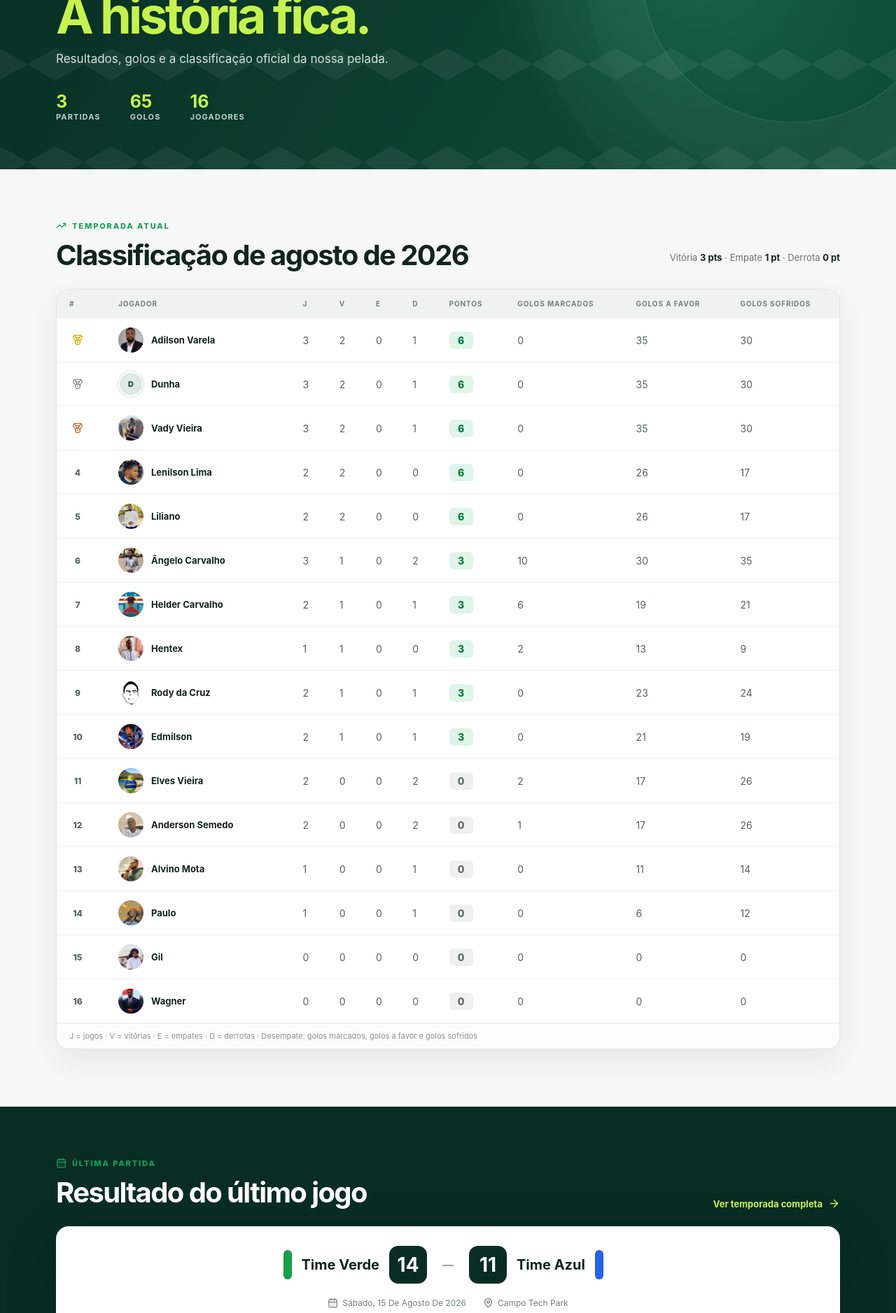
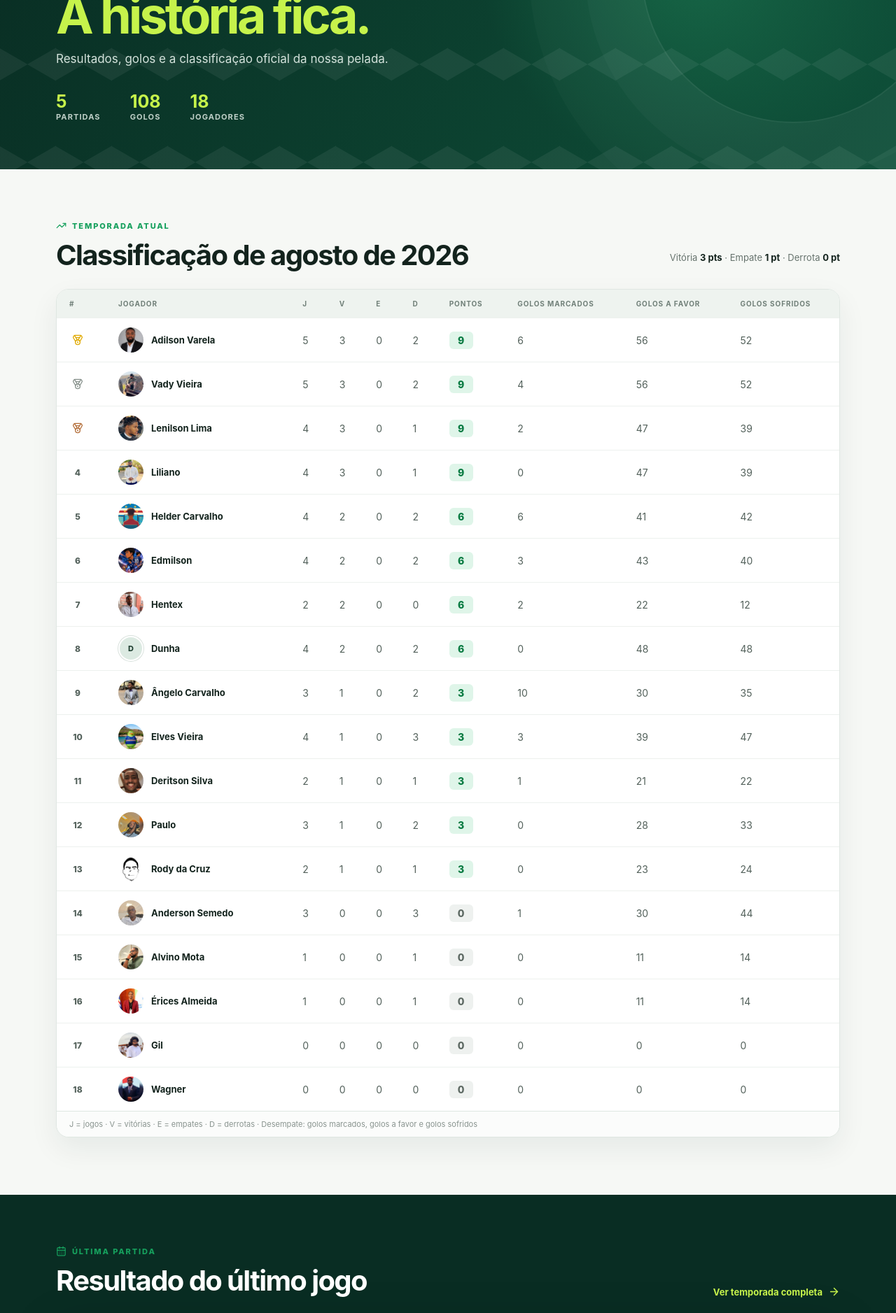
Before and after one commit to elvessilvavieira/Football-Cabalis, a Next.js app: page / in a window 1280 px wide. Shown: the part 260-2137 px from the top of the page at 70% size. Built offline with nearby package versions, Linux system fonts and the light colour scheme.

Commit message:
feat: add new match

```diff
--- a/src/data/match/2026-08-15.ts
+++ b/src/data/match/2026-08-15.ts
@@ -26,6 +26,7 @@ export const match20260815: Game = {
       { playerId: "angelo", goals: 4 },
       { playerId: "anderson", goals: 0 },
       { playerId: "alvino", goals: 0 },
+      { playerId: "ericles", goals: 0 },
     ],
   },
 };
--- /dev/null
+++ b/src/data/match/2026-08-20.ts
@@ -0,0 +1,32 @@
+import type { Game } from "../types";
+
+export const match20260820: Game = {
+  id: "2026-08-20-a-b",
+  date: "2026-08-20T18:00:00",
+  venue: "Campo Tech Park",
+  teamA: {
+    name: "A",
+    color: "verde",
+    score: 18,
+    players: [
+      { playerId: "liliano", goals: 0 },
+      { playerId: "vady", goals: 4 },
+      { playerId: "adilson", goals: 6 },
+      { playerId: "lenilson", goals: 2 },
+      { playerId: "detirson", goals: 1 },
+    ],
+  },
+  teamB: {
+    name: "B",
+    color: "azul",
+    score: 13,
+    players: [
+      { playerId: "elves", goals: 1 },
+      { playerId: "helder", goals: 0 },
+      { playerId: "paulo", goals: 0 },
+      { playerId: "anderson", goals: 0 },
+      { playerId: "dunha", goals: 0 },
+      { playerId: "edmilson", goals: 3 },
+    ],
+  },
+};
--- /dev/null
+++ b/src/data/match/2026-08-21.ts
@@ -0,0 +1,31 @@
+import type { Game } from "../types";
+
+export const match20260821: Game = {
+  id: "2026-08-21-a-b",
+  date: "2026-08-21T18:00:00",
+  venue: "Campo Tech Park",
+  teamA: {
+    name: "A",
+    color: "verde",
+    score: 3,
+    players: [
+      { playerId: "liliano", goals: 0 },
+      { playerId: "vady", goals: 0 },
+      { playerId: "adilson", goals: 0 },
+      { playerId: "lenilson", goals: 0 },
+      { playerId: "detirson", goals: 0 },
+    ],
+  },
+  teamB: {
+    name: "B",
+    color: "azul",
+    score: 9,
+    players: [
+      { playerId: "elves", goals: 0 },
+      { playerId: "helder", goals: 0 },
+      { playerId: "paulo", goals: 0 },
+      { playerId: "edmilson", goals: 0 },
+      { playerId: "hentex", goals: 0 },
+    ],
+  },
+};
--- a/src/data/match/index.ts
+++ b/src/data/match/index.ts
@@ -8,6 +8,8 @@ import { match20260730 } from "./2026-07-30";
 import { match20260805 } from "./2026-08-05";
 import { match20260808 } from "./2026-08-08";
 import { match20260815 } from "./2026-08-15";
+import { match20260820 } from "./2026-08-20";
+import { match20260821 } from "./2026-08-21";
 
 export const games: Game[] = [
   match20260713,
@@ -19,4 +21,6 @@ export const games: Game[] = [
   match20260805,
   match20260808,
   match20260815,
+  match20260820,
+  match20260821,
 ];
--- a/src/data/team/players.ts
+++ b/src/data/team/players.ts
@@ -17,4 +17,6 @@ export const players: Player[] = [
   { id: "hentex", name: "Hentex", photo: "/team/hentex.png" },
   { id: "liliano", name: "Liliano", photo: "/team/liliano.png" },
   { id: "edmilson", name: "Edmilson", photo: "/team/edmilson.png" },
+  { id: "detirson", name: "Deritson Silva", photo: "/team/detirson.png" },
+  { id: "ericles", name: "Érices Almeida", photo: "/team/ericles.png" },
 ];
```
Also changed, not shown: public/team/detirson.png (added), public/team/ericles.png (added).
